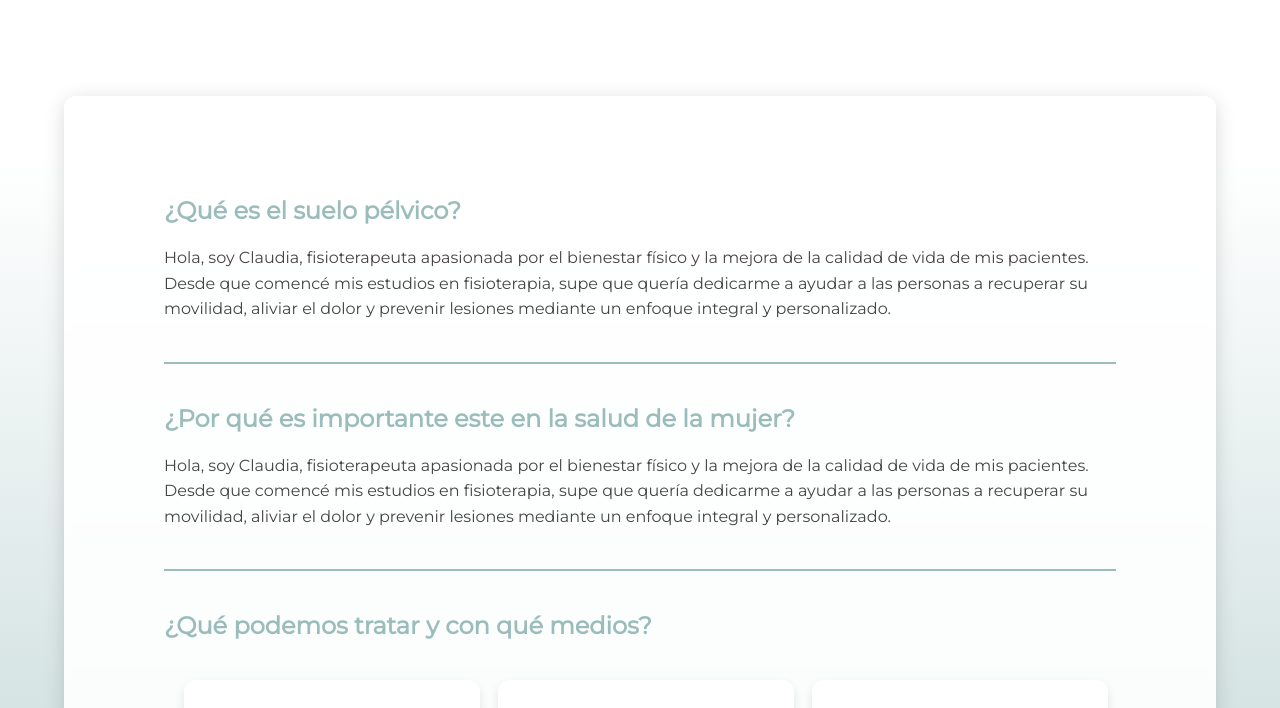
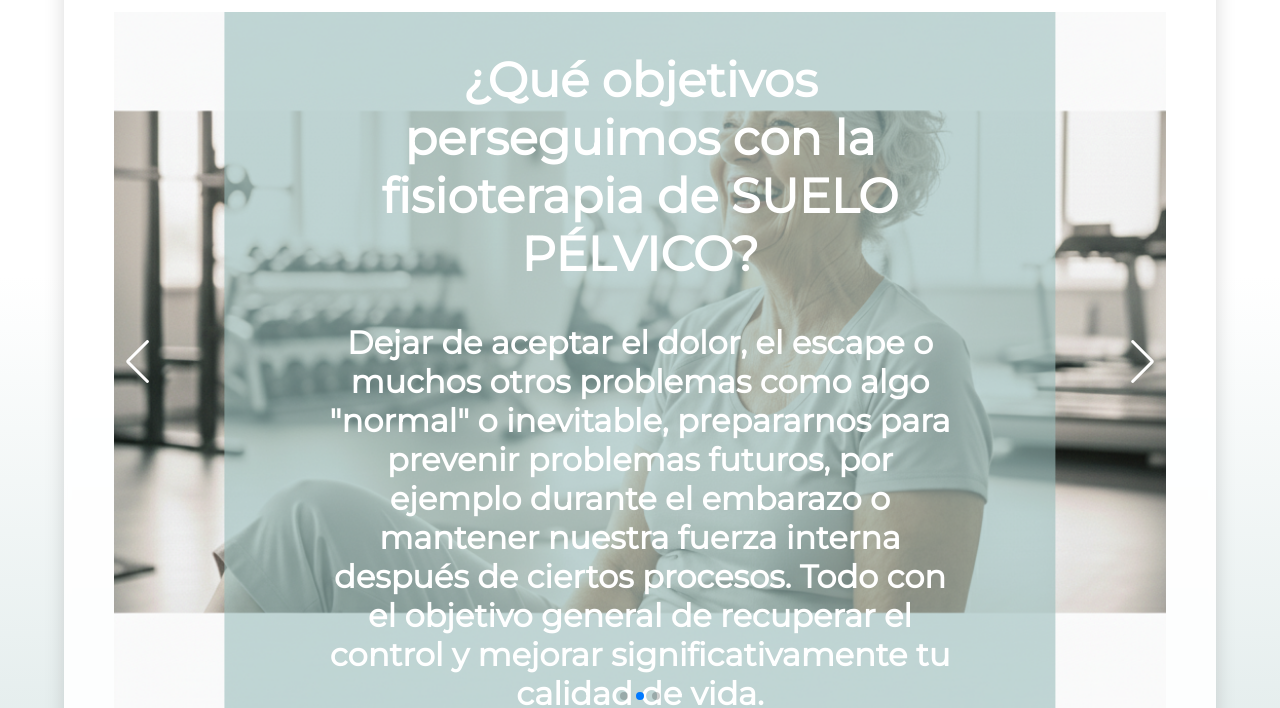
Before and after one commit to claudiamarcosfisio-sudo/mi_web, a plain HTML site: page index.html in a window 1280 px wide. Shown: the part 298-1006 px from the top of the page. Drawn offline with nearby package versions, Linux system fonts and the light colour scheme.

Commit message:
Mi primer commit

```diff
--- a/index.html
+++ b/index.html
@@ -7,7 +7,7 @@
     <link rel="stylesheet" href="styles.css" />
     <link href="https://fonts.googleapis.com/css2?family=Montserrat&display=swap" rel="stylesheet" />
     <link rel="stylesheet" href="https://cdnjs.cloudflare.com/ajax/libs/font-awesome/6.5.1/css/all.min.css" integrity="sha512-DTOQO9RWCH3ppGqcWaEA1BIZOC6xxalwEsw9c2QQeAIftl+Vegovlnee1c9QX4TctnWMn13TZye+giMm8e2LwA==" crossorigin="anonymous" referrerpolicy="no-referrer" />
-
+    <link rel="stylesheet" href="https://cdn.jsdelivr.net/npm/swiper@11/swiper-bundle.min.css" />
 </head>
 <body>
 
@@ -32,6 +32,44 @@
 
     <main class="panel-central">
         <section class="Index-section">
+            <!-- SWIPER -->
+             <div class="swiper">
+    <div class="swiper-wrapper">
+        <div class="swiper-slide">
+            <img src="swiper_img1.jpg" alt="Diapositiva 1">
+            <div class="texto-superpuesto">
+                    <h2> ¿Qué es el SUELO PÉLVICO y por qué es tan importante?</h2>
+                    El suelo pélvico es el núcleo de tu cuerpo, actuando como el sostén de órganos
+vitales y siendo fundamental en funciones como la micción, la defecación y las
+relaciones sexuales. Cuando falla, los síntomas suelen ser silenciados o
+normalizados.</div>
+        </div>
+        <div class="swiper-slide">
+            <img src="swiper_img2.jpg" alt="Diapositiva 2">
+            <div class="texto-superpuesto">
+                    <h2> ¿Qué objetivos perseguimos con la fisioterapia de SUELO PÉLVICO?</h2>
+                    Dejar de aceptar el dolor, el escape o  muchos otros problemas como algo "normal" o inevitable,
+                    prepararnos para prevenir problemas futuros, por ejemplo durante el embarazo o mantener nuestra fuerza interna después de ciertos procesos.
+                    Todo con el objetivo general de recuperar el control y mejorar significativamente tu calidad de vida.
+                    </div>
+
+        </div>
+        <div class="swiper-slide">
+            <img src="swiper_img3.jpg" alt="Diapositiva 2">
+            <div class="texto-superpuesto">
+                    <h2> ¿Cómo abordamos juntas el problema?</h2>
+                    Desde la profunda VOCACIÓN, con CONOCIMIENTO, siempre en continua formación, con ayuda de la TECNOLOGÍA y sobre todo desde la EMPATÍA
+                    con el paciente, pues conocemos el proceso en el que se encuentra y le vamos a acompañar.
+                    </div>
+        </div>
+        </div>
+
+    <div class="swiper-button-prev"></div>
+    <div class="swiper-button-next"></div>
+
+    <div class="swiper-pagination"></div>
+
+</div>
 
         <div class="sobre-texto">
             <h2>¿Qué es el suelo pélvico?</h2>
@@ -113,7 +151,7 @@
     </div>
 
     <div class="card">
-        <img src="ruta-del-logo5.png" alt="Logo 5" class="card-logo">
+        <img src="index_img5.png" alt="Logo 5" class="card-logo">
         <h3 class="card-title">Cicatrices</h3>
         <div class="card-content">
             <p>
@@ -125,7 +163,7 @@
     </div>
 
     <div class="card">
-        <img src="ruta-del-logo6.png" alt="Logo 6" class="card-logo">
+        <img src="index_img6.png" alt="Logo 6" class="card-logo">
         <h3 class="card-title">Dolor Lumbo-Pélvico</h3>
         <div class="card-content">
             <p>
@@ -141,6 +179,26 @@
     </section>
     </main>
 
+<script src="https://cdn.jsdelivr.net/npm/swiper@11/swiper-bundle.min.js"></script>
+
+<script>
+    const swiper = new Swiper('.swiper', {
+        loop: true,
+        pagination: {
+            el: '.swiper-pagination',
+            clickable: true,
+        },
+        navigation: {
+            nextEl: '.swiper-button-next',
+            prevEl: '.swiper-button-prev',
+        },
+        autoplay: {
+            delay: 4000,
+            disableOnInteraction: false,
+        },
+    });
+</script>
+
 <!-- FOOTER -->
 <footer>
     <p>© 2025 Mi Web - Todos los derechos reservados</p>
--- a/styles.css
+++ b/styles.css
@@ -11,13 +11,15 @@ body {
 header {
     background-color: #ffffff;
     color: white;
-    padding: auto;
+    /* MODIFICADO */
+    padding: 0;
     text-align: center;
 }
 
 /* Contenido */
 main {
-    padding: 20px;
+    /* MODIFICADO: Solo padding lateral */
+    padding: 0 20px;
 }
 
 
@@ -33,7 +35,7 @@ footer {
 /* NAVBAR general */
 .navbar {
     background-color: #ffffff;
-    padding: 10px 20px;
+    padding: 50px;
     position: sticky;
     top: 0;
     z-index: 1000;
@@ -45,10 +47,12 @@ footer {
 
 /* Logo */
 .logo {
-    height: 150px;  /* Ajusta el tamaño si quieres */
+    /* MODIFICADO: Reducción de tamaño */
+    height: 120px;
     width: auto;
-    margin: 5%;
-    padding: 30px;
+    /* MODIFICADO: Eliminados márgenes y padding excesivos */
+    margin: 0 5%;
+    padding: 0;
 
 }
 
@@ -158,8 +162,9 @@ footer {
 
     box-sizing: border-box;       /* asegura que padding no aumente el ancho total */
     width: 90%;                   /* COMMENT SERGIO: TOCAR % PARA AJUSTAR EL ANCHO DEL PANEL VS PÁGINA */
-    margin: 40px auto;            /* centra y separa del resto */
-    padding: 100px;                /* espacio interior */
+    /* MODIFICADO: Reducción de margen y padding */
+    margin: 20px auto;            /* centra y separa del resto */
+    padding: 50px;                /* espacio interior */
     background: rgba(255,255,255,0.90);
     border-radius: 12px;
     box-shadow: 0 4px 20px rgba(0,0,0,0.15);
@@ -416,3 +421,49 @@ body {
     background-color: #00c2bb; /* Color de hover */
     transform: translateY(-2px);
 }
+
+/* CONFIGURACIÓN SWIPER */
+/* 1. Contenedor principal del Carrusel */
+.swiper {
+    width: 100%; /* O el ancho fijo que desees, por ejemplo, 800px */
+    height: 700px; /* **Altura fija para el rectángulo del carrusel** */
+    position: relative; /* ¡Fundamental para el posicionamiento absoluto del texto! */
+    overflow: hidden; /* Esto es manejado por Swiper, pero bueno tenerlo */
+    margin: 20px auto; /* Centrar el carrusel y darle un margen */
+    --swiper-navigation-color: #FFFFFF /* Color de las flechas del swiper */
+}
+/* 2. Estilo de las Imágenes dentro de los Slides */
+.swiper-slide img {
+    display: block;
+    width: 100%;
+    height: 100%;
+    /* Esto asegura que la imagen cubra todo el espacio sin deformarse */
+    object-fit: cover;
+}
+/* 3. Estilo y Posicionamiento del Texto Superpuesto */
+.texto-superpuesto {
+    position: absolute; /* Sacar del flujo y colocar sobre la imagen */
+    top: 50%; /* Empezar en el 50% de la altura del contenedor */
+    left: 50%; /* Empezar en el 50% del ancho del contenedor */
+    transform: translate(-50%, -50%); /* Centrar el bloque perfectamente */
+    width: 60%;
+
+    /* Diseño del texto */
+    padding: 40px 100px;
+    background-color: rgba(154, 188, 187, 0.6); /* Fondo semi-transparente para mejor legibilidad */
+    color: white;
+    font-size: 2em;
+    font-weight: bold;
+    text-align: center;
+    border-radius: 8px;
+    z-index: 10; /* Asegurar que esté por encima de la imagen */
+}
+/* 4. Estilos para las Flechas (Opcional, si quieres personalizarlas) */
+/* Asegurarse de que las flechas estén siempre por encima del texto */
+.swiper-button-prev,
+.swiper-button-next {
+    color: #FFFFFF; /* NO FUNCIONA. EL color se cambia en el .swiper */
+    z-index: 20; /* Un z-index más alto que el texto (z-index: 10) */
+    /* Puedes ajustar su tamaño si lo deseas */
+    /* --swiper-navigation-size: 30px; */
+}
```
Also changed, not shown: swiper.js (added, +24 -0 lines), 1.jpg (added), b.jpg (added), swiper_img1.jpg (added), swiper_img2.jpg (added), swiper_img3.jpg (added), 3 other files.
